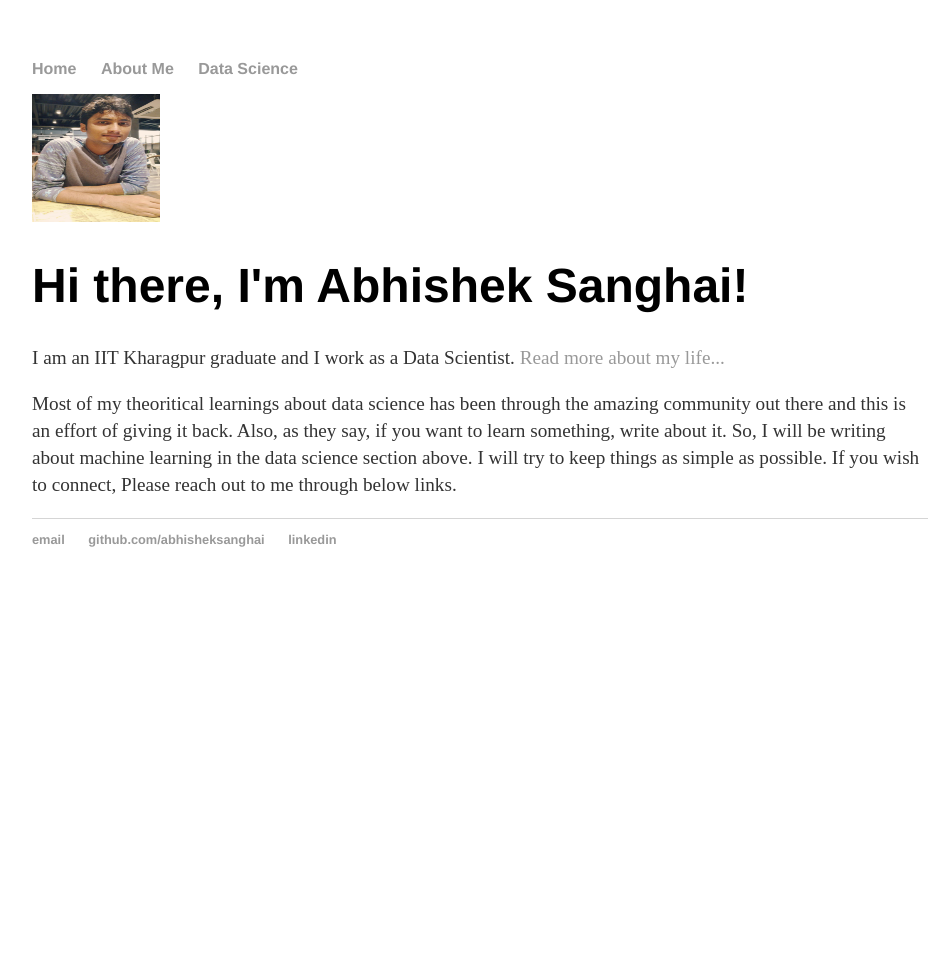
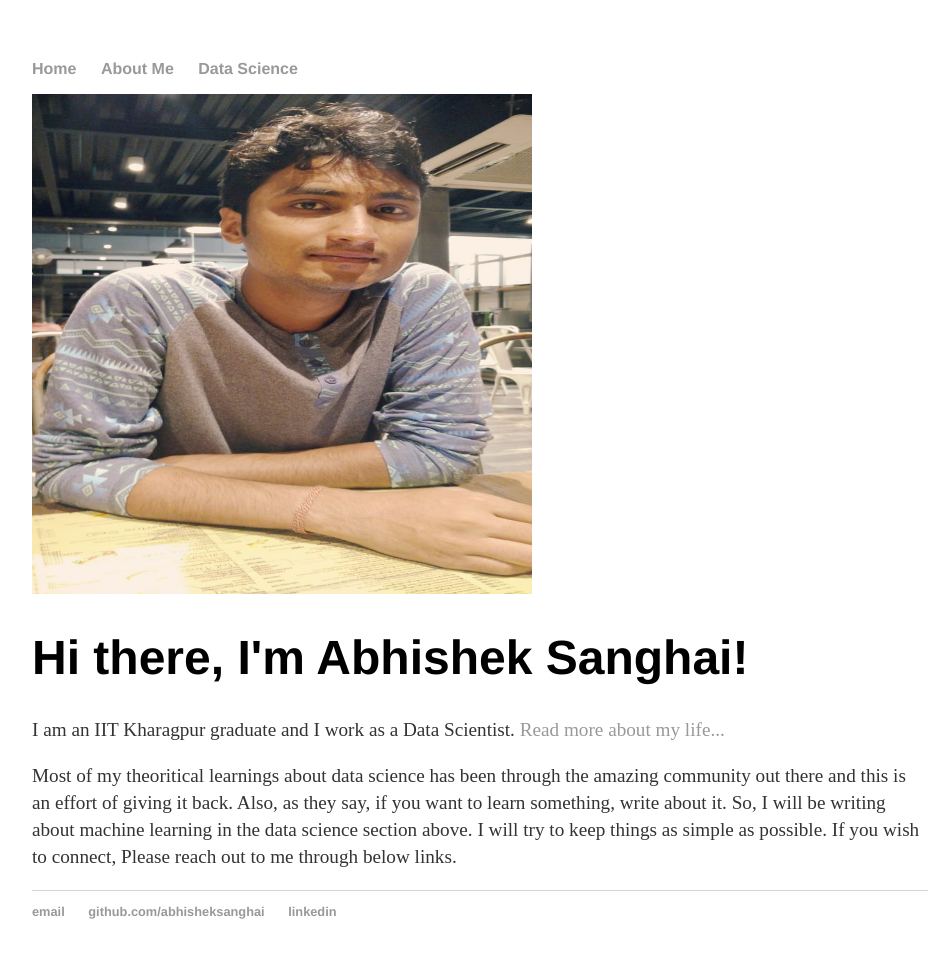
Before and after one commit to abhisheksanghai/abhisheksanghai.github.io, a Jekyll site: the page built from index.html, in a window 1280 px wide. Shown: the whole page, without its empty margins (160-1109 px from the left). Built offline with Jekyll 4.4.1, drawn with Linux system fonts in a browser that asks for light colours; before the commit the page ends 900 px from its top, so only the background shows below that.

Commit message:
Update index.html
changing pic size

```diff
--- a/index.html
+++ b/index.html
@@ -3,7 +3,7 @@ layout: default
 title: Abhishek Sanghai, Exploring!
 ---
 <div class="blurb">
-	<img src="/images/My_Pic.jpg" alt="Abhishek Sanghai" style="width:128px;height:128px;">
+	<img src="/images/My_Pic.jpg" alt="Abhishek Sanghai" style="width:500px;height:500px;">
 	<h1>Hi there, I'm Abhishek Sanghai!</h1>
 	<p>I am an IIT Kharagpur graduate and I work as a Data Scientist. <a href="/about">Read more about my life...</a></p>
 	<p>Most of my theoritical learnings about data science has been through the amazing community out there and this is an effort
```
